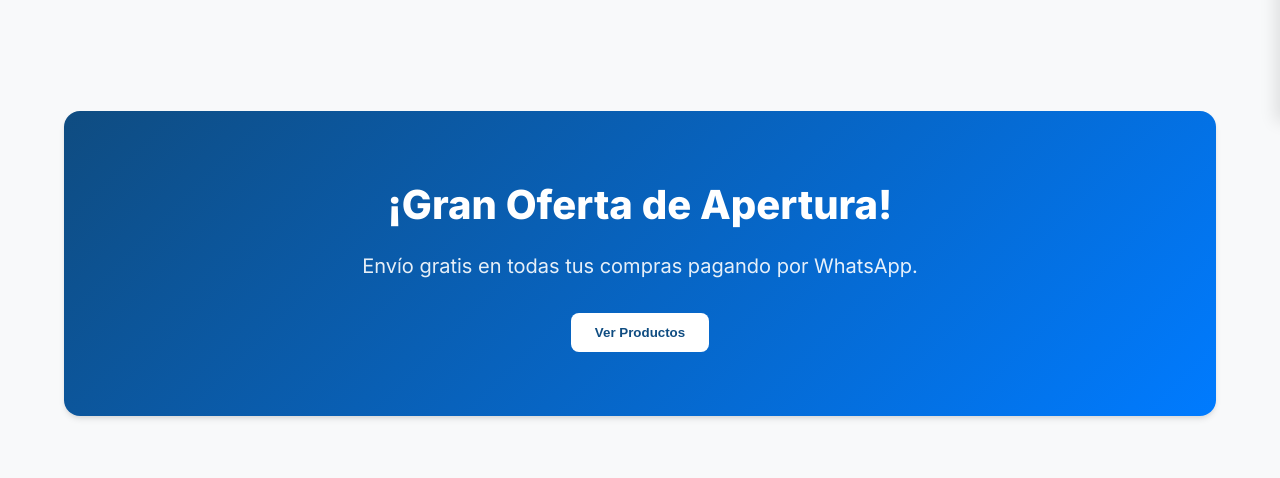
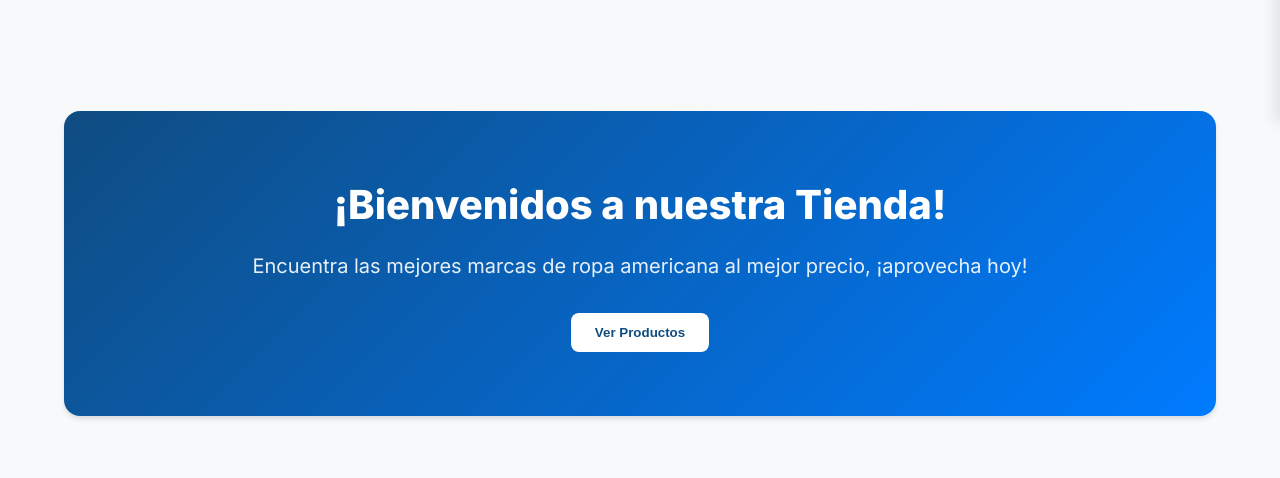
Before and after one commit to jorgeaceituno/Tienda-Piloto, a plain HTML site: page index.html in a window 1280 px wide. Shown: the part 678-1156 px from the top of the page. Drawn offline with nearby package versions, Linux system fonts and the light colour scheme; no server answers.

Commit message:
Actualizar texto del banner de oferta para no ofrecer envio gratis

```diff
--- a/index.html
+++ b/index.html
@@ -57,8 +57,8 @@
         <section id="ofertas" class="container py-8" style="padding-bottom: 4rem;">
             <div class="offers-banner">
                 <div class="offers-content" style="position: relative; z-index: 2;">
-                    <h2 style="font-size: 2.5rem; margin-bottom: 1rem; font-weight: 800;">¡Gran Oferta de Apertura!</h2>
-                    <p style="font-size: 1.25rem; margin-bottom: 2rem; opacity: 0.9;">Envío gratis en todas tus compras pagando por WhatsApp.</p>
+                    <h2 style="font-size: 2.5rem; margin-bottom: 1rem; font-weight: 800;">¡Bienvenidos a nuestra Tienda!</h2>
+                    <p style="font-size: 1.25rem; margin-bottom: 2rem; opacity: 0.9;">Encuentra las mejores marcas de ropa americana al mejor precio, ¡aprovecha hoy!</p>
                     <button class="btn btn-primary" style="background: white; color: var(--primary);" onclick="window.scrollTo({top: document.getElementById('category-grid').offsetTop, behavior: 'smooth'});">Ver Productos</button>
                 </div>
             </div>
```
